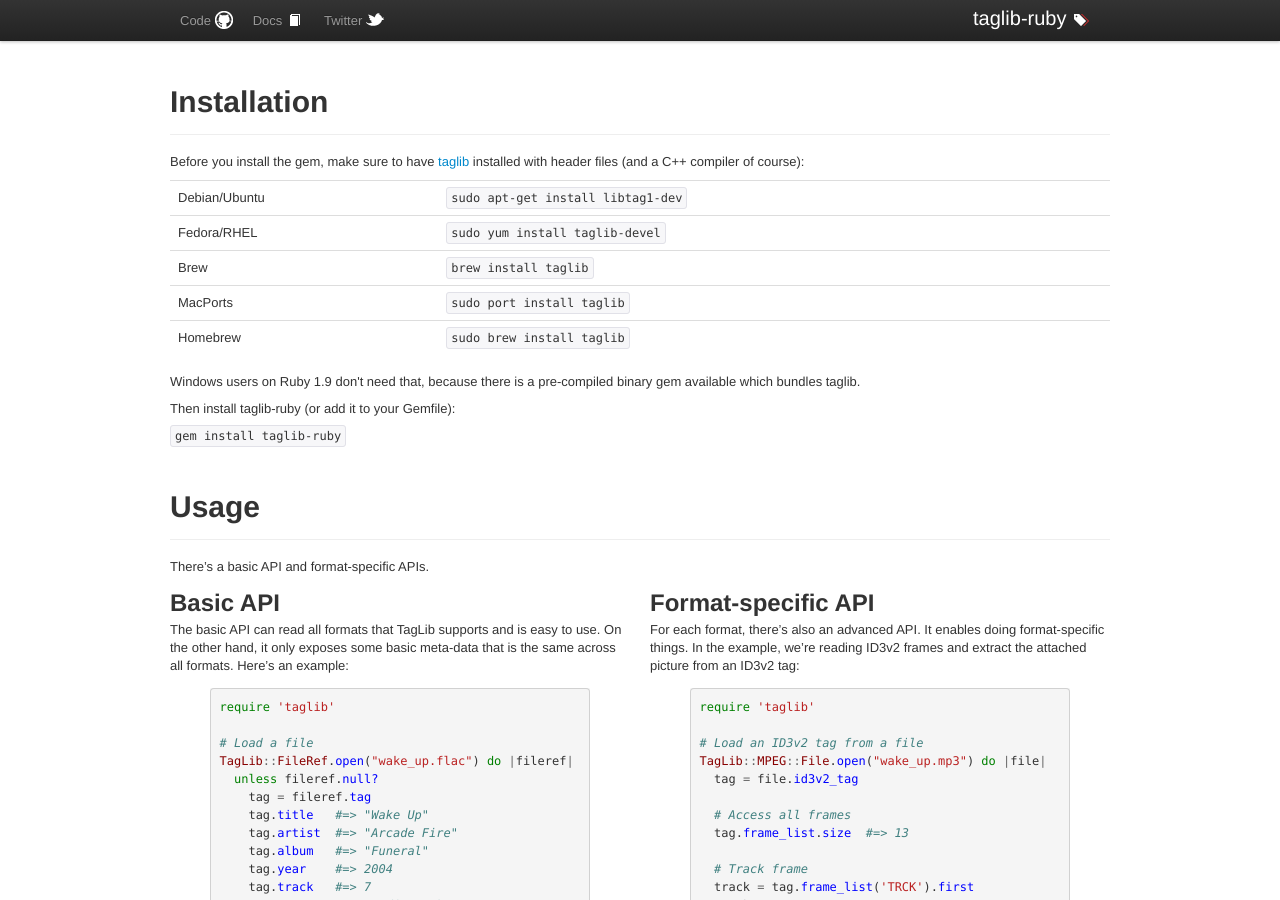
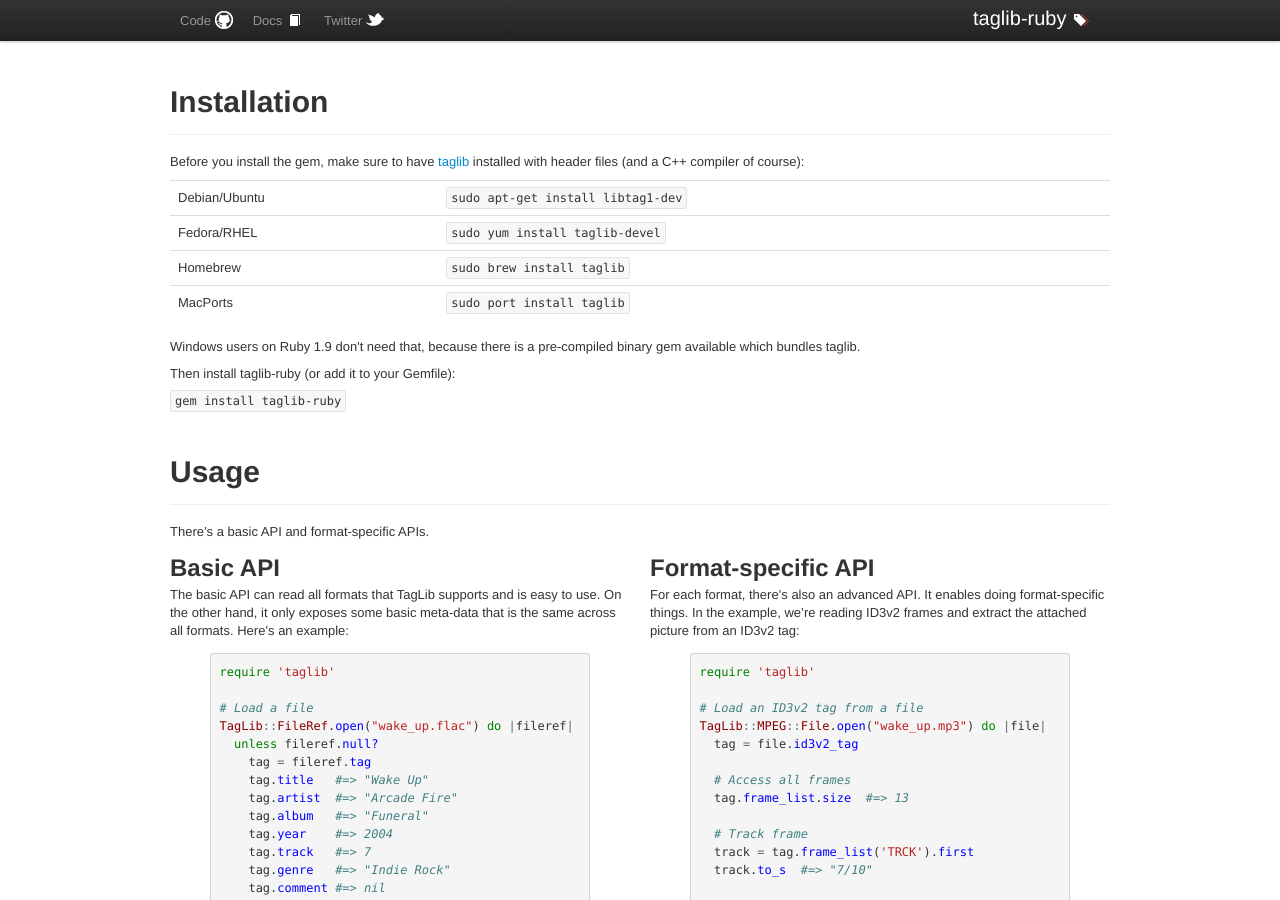
Before and after one commit to robinst/taglib-ruby, a Jekyll site: the page built from index.html, in a window 1280 px wide and 900 px high, scrolled down 403 px. Built offline with Jekyll 4.4.1, drawn with Linux system fonts in a browser that asks for light colours.

Commit message:
Correct mistake, homebrew isn't clear

```diff
--- a/index.html
+++ b/index.html
@@ -53,9 +53,8 @@ layout: default
 <table class="table">
   <tr><td>Debian/Ubuntu</td><td><code>sudo apt-get install libtag1-dev</code></td></tr>
   <tr><td>Fedora/RHEL</td><td><code>sudo yum install taglib-devel</code></td></tr>
-  <tr><td>Brew</td><td><code>brew install taglib</code></td></tr>
+  <tr><td>Homebrew</td><td><code>sudo brew install taglib</code></td></tr>
   <tr><td>MacPorts</td><td><code>sudo port install taglib</code></td></tr>
-  <tr><td>Homebrew</td><td><code>sudo brew install taglib</code></td></tr>
 </table>
 
 <p>
```
